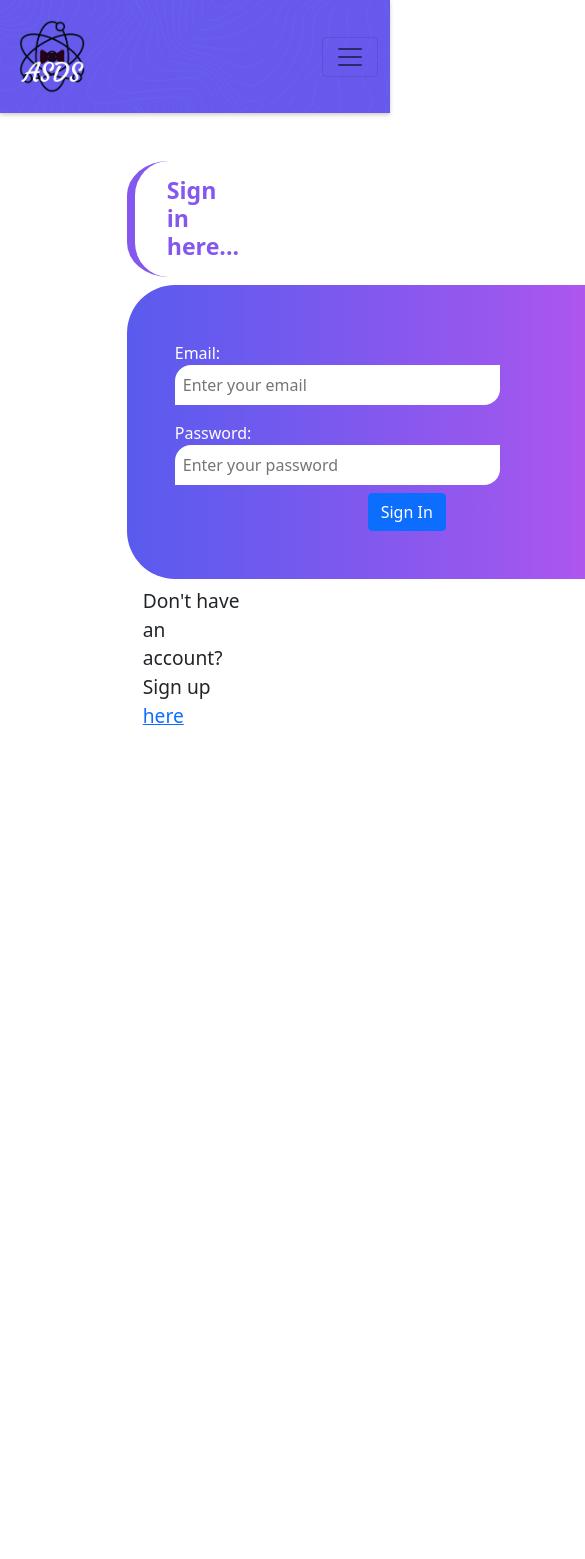
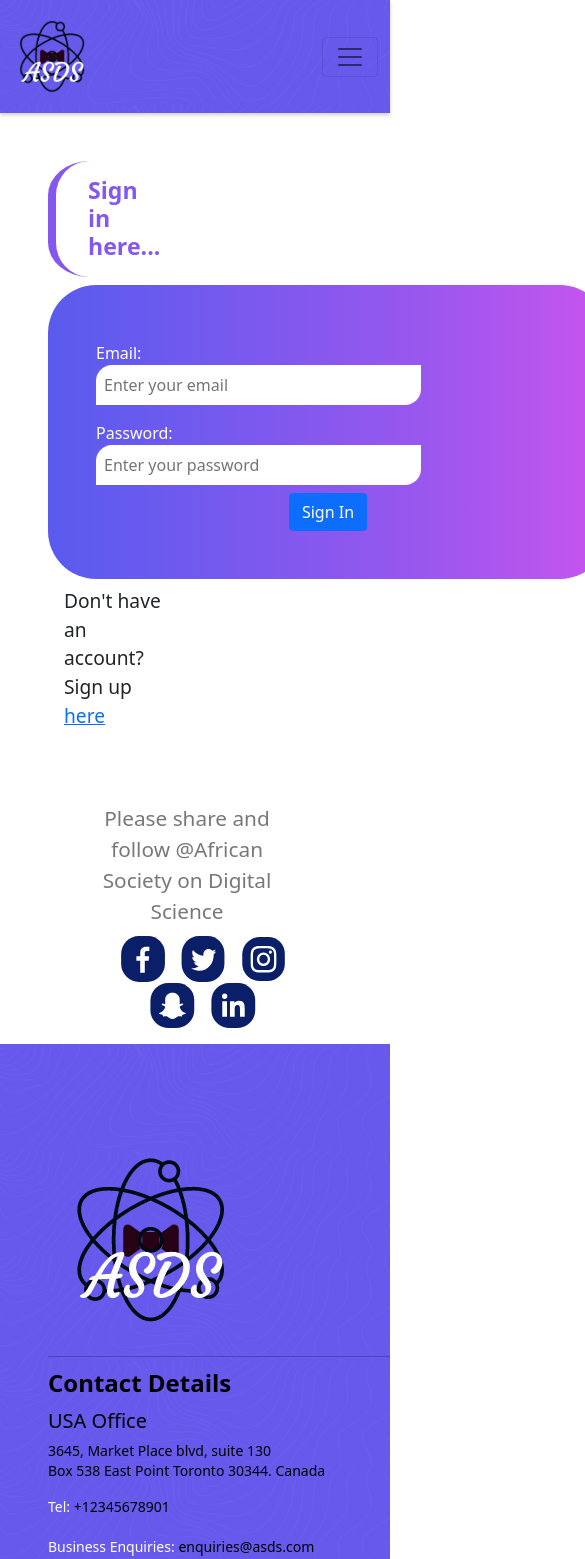
Before and after one commit to jamezjaz/ASDS, a React (Create React App) app: page /signin in a window 390 px wide. Shown: the top 1559 px of the page, 585 px wide, since content can reach past the window. Before the commit the page ends 844 px from the top, so only its background shows below. Built offline with nearby package versions, Linux system fonts and the light colour scheme.

Commit message:
feat: feat: Imports Footer component on the SignIn component
fix: Renames SignIn component and path

```diff
--- a/src/resources/js/components/signin/Signin.js
+++ b/src/resources/js/components/signin/Signin.js
@@ -1,6 +1,7 @@
 import React, { useState } from 'react';
 import { Link } from 'react-router-dom';
 import Header from '../../customs/header/Header';
+import Footer from '../../customs/footer/Footer';
 import signinStyles from '../signin/Signin.module.css';
 
 const Signin = () => {
@@ -79,6 +80,7 @@ const Signin = () => {
           <Link to='/signup'>here</Link>
         </p>
       </div>
+      <Footer />
     </>
   );
 };
--- a/src/resources/js/components/signin/Signin.module.css
+++ b/src/resources/js/components/signin/Signin.module.css
@@ -49,3 +49,9 @@ input[type=password] {
 .signin_btn {
   text-align: center;
 }
+
+@media only screen and (max-width: 996px){
+  .signin_container {
+    margin: 3rem;
+  }
+}
```
